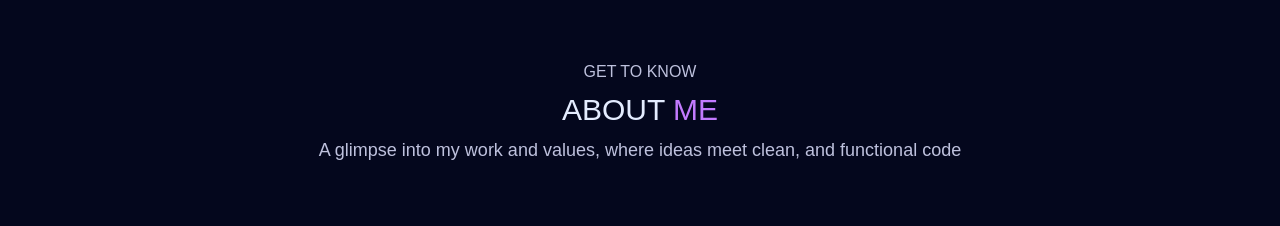
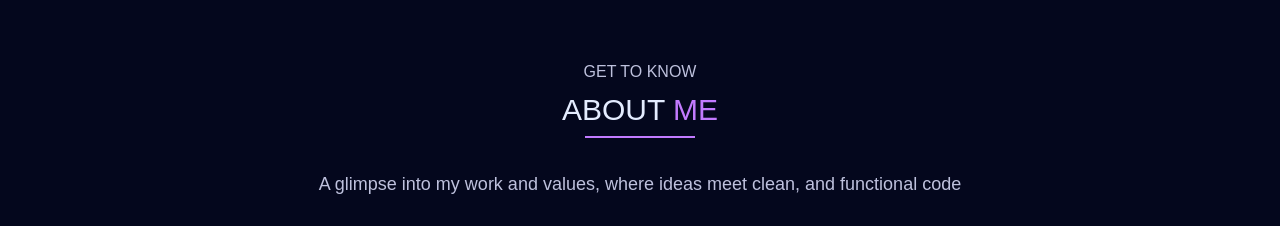
Before and after one commit to drspine1/taleeb_portfolio, a Next.js app: page / in a window 1280 px wide. Shown: the part 900-1126 px from the top of the page. Built offline with nearby package versions, Linux system fonts and the light colour scheme.

Commit message:
background line added to the about seaction

```diff
--- a/src/components/about-me.js
+++ b/src/components/about-me.js
@@ -24,6 +24,7 @@ const AboutPage = () => {
             viewport={{once:true, amount:0.4}}
             transition={{delay:0.4,duration:0.4}}
        className="text-[#e4ecff] text-lg md:text-3xl pb-2 uppercase" >About {" "} <span className="text-purple-400">me</span></motion.h2>
+         <motion.div className="mx-auto w-[110px] h-[1.5px] bg-purple-400 text-center mb-8"></motion.div>
           <p  className=" text-lg  w-full text-[#BEC1DD]">A glimpse into my work and values, where ideas meet clean, and functional code</p>
     <div>
       <BentoGrid className="w-full py-20">
```
